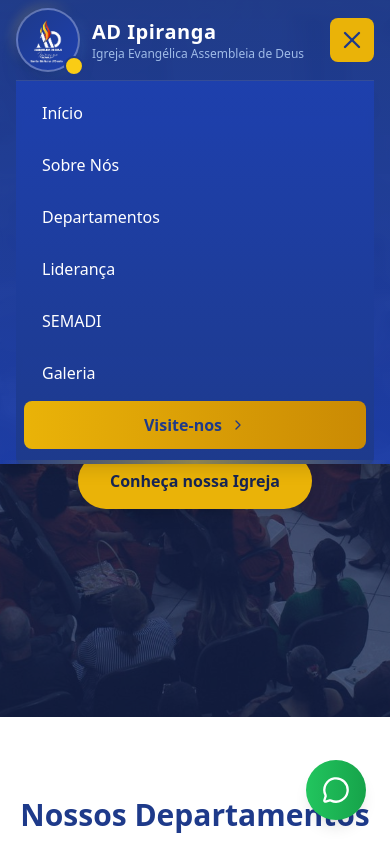
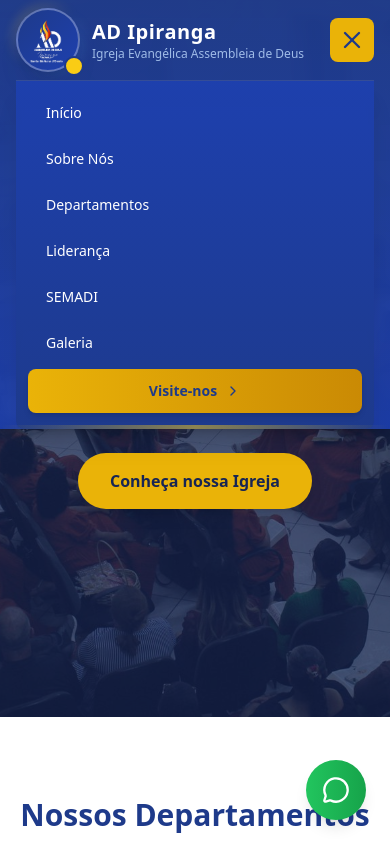
Before and after one commit to Octavio345/AdipirangaSBO, a React (Vite) app: page / in a window 390 px wide. Both pictures are taken after a click on the button 352 px from the left and 40 px from the top of the page. Shown: the top 844 px of the page. Built offline with nearby package versions, Linux system fonts and the light colour scheme.

Commit message:
arrumando uns trem

```diff
--- a/src/components/Header.tsx
+++ b/src/components/Header.tsx
@@ -76,7 +76,7 @@
     { label: "Departamentos", href: "departamentos", type: "anchor" },
     { label: "Liderança", href: "lideranca", type: "anchor" },
     { label: "SEMADI", href: "semadi", type: "anchor" },
-    { label: "Galeria", href: "/galeria", type: "page" }, // ADICIONADO AQUI
+    { label: "Galeria", href: "/galeria", type: "page" },
   ];
 
   return (
@@ -188,22 +188,24 @@
           </button>
         </div>
 
-        {/* Mobile Menu */}
-        <div className={`md:hidden overflow-hidden transition-all duration-500 ${
-          isMenuOpen ? 'max-h-96 opacity-100' : 'max-h-0 opacity-0'
+        {/* Mobile Menu - ALTURA DINÂMICA */}
+        <div className={`md:hidden transition-all duration-500 ease-in-out ${
+          isMenuOpen
+            ? 'max-h-[500px] opacity-100'  // Altura aumentada
+            : 'max-h-0 opacity-0'
         }`}>
           <div className="bg-gradient-to-b from-blue-800/95 to-blue-900/95 backdrop-blur-sm border-t border-white/10 shadow-xl rounded-b-lg">
-            <div className="px-2 pt-2 pb-4 space-y-1">
+            <div className="px-3 pt-3 pb-4 space-y-1.5"> {/* Aumentei padding */}
               {menuItems.map((link) => (
                 link.type === 'page' ? (
                   <Link
                     key={link.label}
                     to={link.href}
                     onClick={() => setIsMenuOpen(false)}
-                    className="w-full text-left px-4 py-3 rounded-lg hover:bg-white/10 transition-all duration-300 border-l-2 border-transparent hover:border-yellow-400 hover:pl-6 flex items-center justify-between group"
+                    className="w-full text-left px-4 py-2.5 rounded-lg hover:bg-white/10 transition-all duration-300 border-l-2 border-transparent hover:border-yellow-400 hover:pl-5 flex items-center justify-between group text-sm" // Texto menor
                   >
-                    <span>{link.label}</span>
-                    <ChevronRight className="w-4 h-4 opacity-0 group-hover:opacity-100 transform -translate-x-2 group-hover:translate-x-0 transition-all duration-300" />
+                    <span className="truncate">{link.label}</span> {/* Truncate para textos longos */}
+                    <ChevronRight className="w-3.5 h-3.5 opacity-0 group-hover:opacity-100 transform -translate-x-2 group-hover:translate-x-0 transition-all duration-300 flex-shrink-0" />
                   </Link>
                 ) : (
                   <button
@@ -212,22 +214,23 @@
                       setIsMenuOpen(false);
                       scrollToSection(link.href);
                     }}
-                    className="w-full text-left px-4 py-3 rounded-lg hover:bg-white/10 transition-all duration-300 border-l-2 border-transparent hover:border-yellow-400 hover:pl-6 flex items-center justify-between group"
+                    className="w-full text-left px-4 py-2.5 rounded-lg hover:bg-white/10 transition-all duration-300 border-l-2 border-transparent hover:border-yellow-400 hover:pl-5 flex items-center justify-between group text-sm" // Texto menor
                   >
-                    <span>{link.label}</span>
-                    <ChevronRight className="w-4 h-4 opacity-0 group-hover:opacity-100 transform -translate-x-2 group-hover:translate-x-0 transition-all duration-300" />
+                    <span className="truncate">{link.label}</span> {/* Truncate para textos longos */}
+                    <ChevronRight className="w-3.5 h-3.5 opacity-0 group-hover:opacity-100 transform -translate-x-2 group-hover:translate-x-0 transition-all duration-300 flex-shrink-0" />
                   </button>
                 )
               ))}
+              {/* Botão Visite-nos com margem extra */}
               <button
                 onClick={() => {
                   setIsMenuOpen(false);
                   scrollToSection('visite');
                 }}
-                className="w-full px-4 py-3 mt-2 bg-gradient-to-r from-yellow-500 to-yellow-600 text-blue-900 font-semibold rounded-lg text-center font-bold flex items-center justify-center gap-2 group"
+                className="w-full px-4 py-3 mt-3 bg-gradient-to-r from-yellow-500 to-yellow-600 text-blue-900 font-semibold rounded-lg text-center text-sm flex items-center justify-center gap-2 group shadow-md"
               >
                 Visite-nos
-                <ChevronRight className="w-4 h-4 transform group-hover:translate-x-1 transition-transform duration-300" />
+                <ChevronRight className="w-4 h-4 transform group-hover:translate-x-1 transition-transform duration-300 flex-shrink-0" />
               </button>
             </div>
           </div>
```
